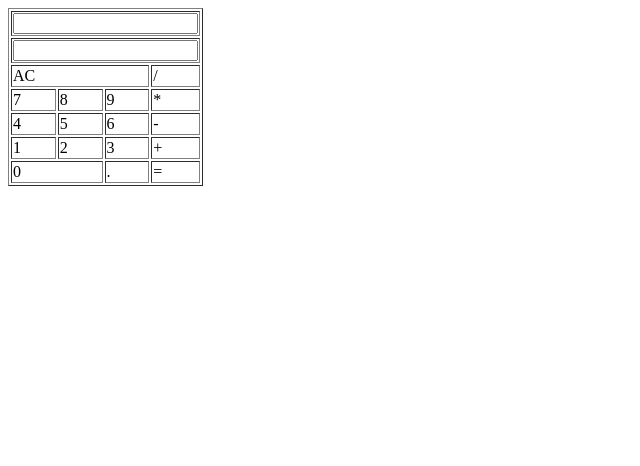
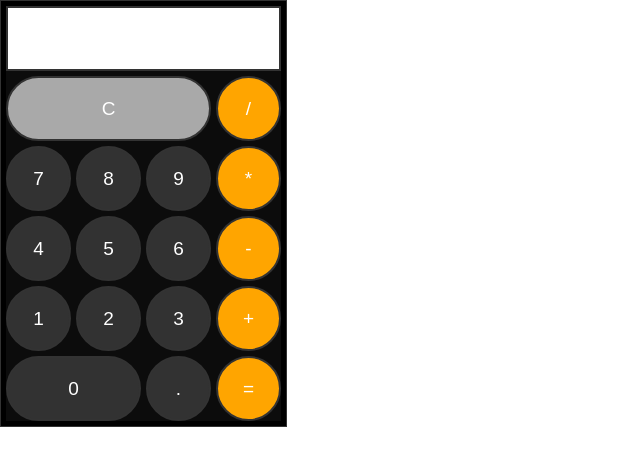
Before and after one commit to dlgustj0707/calculator, a plain HTML site: page index.html in a window 1280 px wide. Shown: the whole page, without its empty margins (0-640 px from the left). Drawn offline with Linux system fonts and the light colour scheme.

Commit message:
second commit

```diff
--- a/index.html
+++ b/index.html
@@ -1,47 +1,36 @@
 <!DOCTYPE html>
-<html>
+<html lang="ko">
 <head>
+    <meta charset="UTF-8">
+    <meta http-equiv="X-UA-Compatible" content="IE=edge">
+    <meta name="viewport" content="width=device-width, initial-scale=1.0">
     <title>계산기</title>
+    <link rel="stylesheet" href="./style.css">
 </head>
+
 <body>
-    <table border="1">
-        <tr>
-            <td colspan="4">
-                <input type="text" id="display">
-            </td>
-        </tr>
-        <tr>
-            <td colspan="4">
-                <input type="text" id="result">
-            </td>
-        </tr>
-        <tr>
-            <td colspan="3">AC</td>
-            <td>/</td>
-        </tr>
-        <tr>
-            <td>7</td>
-            <td>8</td>
-            <td>9</td>
-            <td>*</td>
-        </tr>
-        <tr>
-            <td>4</td>
-            <td>5</td>
-            <td>6</td>
-            <td>-</td>
-        </tr>
-        <tr>
-            <td>1</td>
-            <td>2</td>
-            <td>3</td>
-            <td>+</td>
-        </tr>
-        <tr>
-            <td colspan="2">0</td>
-            <td>.</td>
-            <td>=</td>
-        </tr>
-    </table>
+    <div class="calculator">
+        <form name="forms">
+            <input type="text" name="output" readonly>
+            <input type="button" class="clear" value="C" onclick="document.forms.output.value=''">
+            <input type="button" class="operator" value="/" onclick="document.forms.output.value+='/'">
+            <input type="button" class="ect" value="7" onclick="document.forms.output.value+='7'">
+            <input type="button" class="ect" value="8" onclick="document.forms.output.value+='8'">
+            <input type="button" class="ect" value="9" onclick="document.forms.output.value+='9'">
+            <input type="button" class="operator" value="*" onclick="document.forms.output.value+='*'">
+            <input type="button" class="ect" value="4" onclick="document.forms.output.value+='4'">
+            <input type="button" class="ect" value="5" onclick="document.forms.output.value+='5'">
+            <input type="button" class="ect" value="6" onclick="document.forms.output.value+='6'">
+            <input type="button" class="operator" value="-" onclick="document.forms.output.value+='-'">
+            <input type="button" class="ect" value="1" onclick="document.forms.output.value+='1'">
+            <input type="button" class="ect" value="2" onclick="document.forms.output.value+='2'">
+            <input type="button" class="ect" value="3" onclick="document.forms.output.value+='3'">
+            <input type="button" class="operator" value="+" onclick="document.forms.output.value+='+'">
+            <input type="button" class="ect long" value="0" onclick="document.forms.output.value+='0'">
+            <input type="button" class="ect" value="." onclick="document.forms.output.value+='.'">
+            <input type="button" class="operator" value="=" onclick="document.forms.output.value=eval(document.forms.output.value)">
+        </form>
+    </div>
+    <script src="./calculator.js"></script>
 </body>
 </html>
--- /dev/null
+++ b/style.css
@@ -0,0 +1,63 @@
+* {
+    margin: 0;
+    padding: 0;
+    box-sizing: border-box;
+}
+
+body {
+    font-family: system-ui, -apple-system, BlinkMacSystemFont, 'Segoe UI', Roboto, Oxygen,
+    Ubuntu, Cantarell, 'Open Sans', 'Helvetica Neue', sans-serif;
+}
+
+.calculator {
+    width: 287px;
+    border: 1px solid #333;
+    background-color: black;
+    padding: 5px;
+}
+
+.calculator form {
+    display: grid;
+    grid-template-columns: repeat(4, 65px);
+    grid-auto-rows: 65px;
+    gap: 5px;
+    background-color: rgb(12, 12, 12);
+}
+
+.calculator form input {
+    cursor: pointer; /*마우스를 올렸을때 커서 모양이 손가락 모양으로 바뀜*/
+    border: 2px solid #333;
+    font-size: 19px;
+}
+
+.calculator form input:hover { /*마우스를 올렸을때 음영이 나타남*/
+    box-shadow: 1px 1px 2px #333;
+}
+
+.calculator form .clear {
+    background: darkgray; /*버튼 색상*/
+    grid-column: span 3; /*버튼이 3칸을 차지함*/
+}
+
+.calculator form .operator {
+    background-color: orange;
+}
+
+.calculator form .ect {
+    background-color: rgb(50, 50, 50);
+}
+
+.calculator form input[type='button']{
+    color: white; /*버튼 글자 색상*/
+    border-radius: 50px; /*버튼 테두리를 둥글게 만들음*/
+}
+
+.calculator form input[type='text'] {
+    grid-column: span 4;
+    text-align: right; /*text가 우측으로 나오게 만들음*/
+    padding: 0 10px;
+}
+
+.calculator form .long {
+    grid-column: span 2;
+}
```
Also changed, not shown: calculator.js (deleted).
